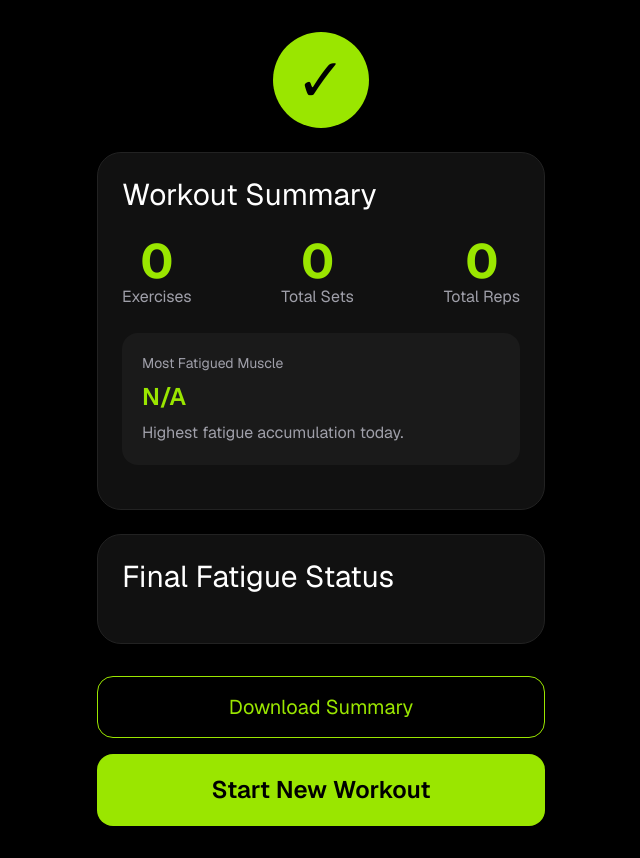
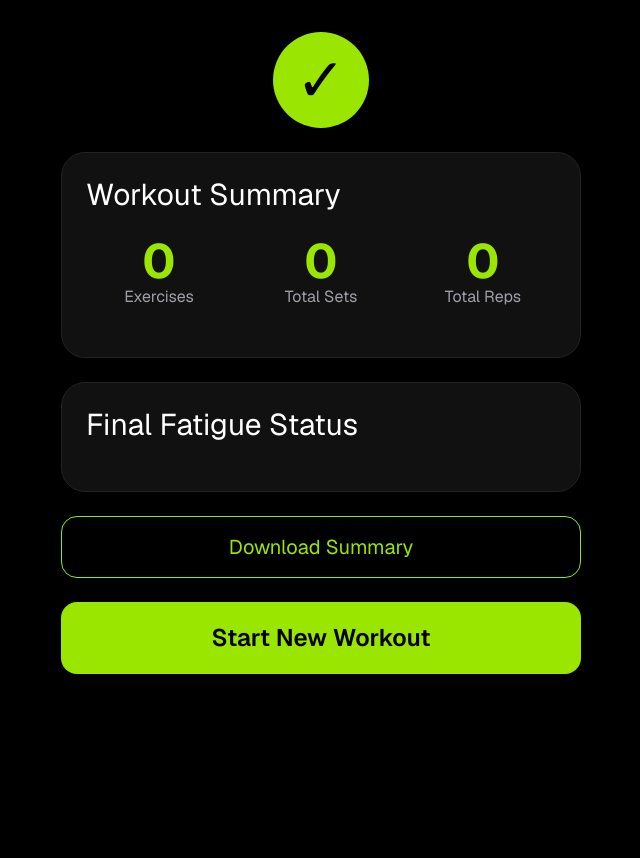
Before and after one commit to imrangfx/dont-over-train, a Next.js app: page /workout/complete in a window 1280 px wide. Shown: the whole page, without its empty margins (319-959 px from the left). After the commit the page ends 800 px from the top, so only its background shows below. Built offline with nearby package versions, Linux system fonts and the light colour scheme.

Commit message:
Refactor workout summary layout and improve fatigue status display

```diff
--- a/app/workout/complete/page.tsx
+++ b/app/workout/complete/page.tsx
@@ -189,26 +189,26 @@ ${fatigueArray
 
   return (
     <main className="min-h-screen bg-black text-white px-6 py-8">
-      <div className="max-w-md mx-auto">
+      <div className="mx-auto flex w-full max-w-[520px] flex-col items-center gap-6">
 
         {/* Check Icon */}
-        <div className="flex justify-center mb-6">
-          <div className="w-24 h-24 rounded-full bg-lime-400 flex items-center justify-center text-black text-6xl">
+        <div className="flex w-full justify-center">
+          <div className="flex h-24 w-24 items-center justify-center rounded-full bg-lime-400 text-6xl text-black">
             ✓
           </div>
         </div>
 
         {/* Summary */}
-        <div className="bg-[#111] border border-[#222] rounded-3xl p-6 mb-6">
+        <div className="w-full rounded-3xl border border-[#222] bg-[#111] p-6">
 
-          <h2 className="text-3xl mb-6">
+          <h2 className="mb-6 text-3xl">
             Workout Summary
           </h2>
 
-          <div className="flex justify-between text-center mb-6">
+          <div className="mb-6 grid grid-cols-3 gap-4">
 
-            <div>
-              <p className="text-5xl text-lime-400 font-bold">
+            <div className="flex flex-col items-center justify-center text-center">
+              <p className="text-5xl font-bold text-lime-400">
                 {workouts.length}
               </p>
 
@@ -217,8 +217,8 @@ ${fatigueArray
               </p>
             </div>
 
-            <div>
-              <p className="text-5xl text-lime-400 font-bold">
+            <div className="flex flex-col items-center justify-center text-center">
+              <p className="text-5xl font-bold text-lime-400">
                 {totalSets}
               </p>
 
@@ -227,8 +227,8 @@ ${fatigueArray
               </p>
             </div>
 
-            <div>
-              <p className="text-5xl text-lime-400 font-bold">
+            <div className="flex flex-col items-center justify-center text-center">
+              <p className="text-5xl font-bold text-lime-400">
                 {totalReps}
               </p>
 
@@ -238,38 +238,27 @@ ${fatigueArray
             </div>
 
           </div>
+
           {isPR && (
-            <div className="bg-yellow-500/10 border border-yellow-500 rounded-2xl p-4 mb-5 text-center">
-              <p className="text-yellow-400 font-semibold">
+            <div className="mb-5 w-full rounded-2xl border border-yellow-500 bg-yellow-500/10 p-4 text-center">
+              <p className="font-semibold text-yellow-400">
                 🏆 Personal Record
               </p>
 
-              <p className="text-zinc-300 mt-1">
+              <p className="mt-1 text-zinc-300">
                 Highest Workout Score Yet
               </p>
             </div>
           )}
-          <div className="bg-[#1a1a1a] rounded-2xl p-5 mb-5">
-            <p className="text-zinc-400 text-sm mb-2">
-              Most Fatigued Muscle
-            </p>
 
-            <h3 className="text-2xl font-semibold text-lime-400">
-              {mostFatiguedMuscle?.name || "N/A"}
-            </h3>
-
-            <p className="text-zinc-400 mt-2">
-              Highest fatigue accumulation today.
-            </p>
-          </div>
-
+          <div className="flex w-full flex-col gap-3">
             {workouts.map((item: any, index: number) => (
 
               <div
                 key={index}
-              className="bg-[#1a1a1a] rounded-2xl p-4 mb-3"
+                className="w-full rounded-2xl bg-[#1a1a1a] p-4"
               >
-              <h3 className="text-2xl mb-1">
+                <h3 className="mb-1 text-2xl">
                   {item.exercise}
                 </h3>
 
@@ -278,35 +267,37 @@ ${fatigueArray
                 </p>
 
                 {item.setWeights?.some((w: number | "") => w !== "") ? (
-                <p className="text-sm text-zinc-500 mt-1">
+                  <p className="mt-1 text-sm text-zinc-500">
                     Weights:{" "}
                     {item.setWeights
                       .map((w: number | "") => (w === "" ? "-" : `${w}kg`))
                       .join(" • ")}
                   </p>
                 ) : item.weight ? (
-                <p className="text-sm text-zinc-500 mt-1">
+                  <p className="mt-1 text-sm text-zinc-500">
                     Weight: {item.weight}kg
                   </p>
                 ) : null}
               </div>
 
             ))}
+          </div>
 
         </div>
 
         {/* Final Fatigue */}
-        <div className="bg-[#111] border border-[#222] rounded-3xl p-6 mb-8">
+        <div className="w-full rounded-3xl border border-[#222] bg-[#111] p-6">
 
-          <h2 className="text-3xl mb-6">
+          <h2 className="mb-6 text-3xl">
             Final Fatigue Status
           </h2>
 
+          <div className="flex flex-col gap-6">
             {fatigueArray.map((muscle) => (
 
-            <div key={muscle.name} className="mb-6">
+              <div key={muscle.name} className="w-full">
 
-              <div className="flex justify-between mb-2">
+                <div className="mb-2 flex justify-between">
 
                   <span className="text-xl">
                     {muscle.name}
@@ -334,7 +325,7 @@ ${fatigueArray
 
                 </div>
 
-              <div className="w-full h-3 bg-[#222] rounded-full overflow-hidden">
+                <div className="h-3 w-full overflow-hidden rounded-full bg-[#222]">
 
                   <div
                     className={`h-full ${muscle.value <= 30
@@ -353,13 +344,14 @@ ${fatigueArray
               </div>
 
             ))}
+          </div>
 
         </div>
 
         {/* Download Button */}
         <button
           onClick={downloadSummary}
-          className="w-full border border-lime-400 text-lime-400 py-4 rounded-2xl text-xl mb-4"
+          className="w-full rounded-2xl border border-lime-400 py-4 text-xl text-lime-400"
         >
           Download Summary
         </button>
@@ -391,12 +383,12 @@ ${fatigueArray
 
             window.location.href = "/";
           }}
-          className="w-full bg-lime-400 text-black py-5 rounded-2xl text-2xl font-semibold"
+          className="w-full rounded-2xl bg-lime-400 py-5 text-2xl font-semibold text-black"
         >
           Start New Workout
         </button>
 
       </div>
-    </main >
+    </main>
   );
 }
```
Lines whose indentation alone changed are shown as unchanged.
